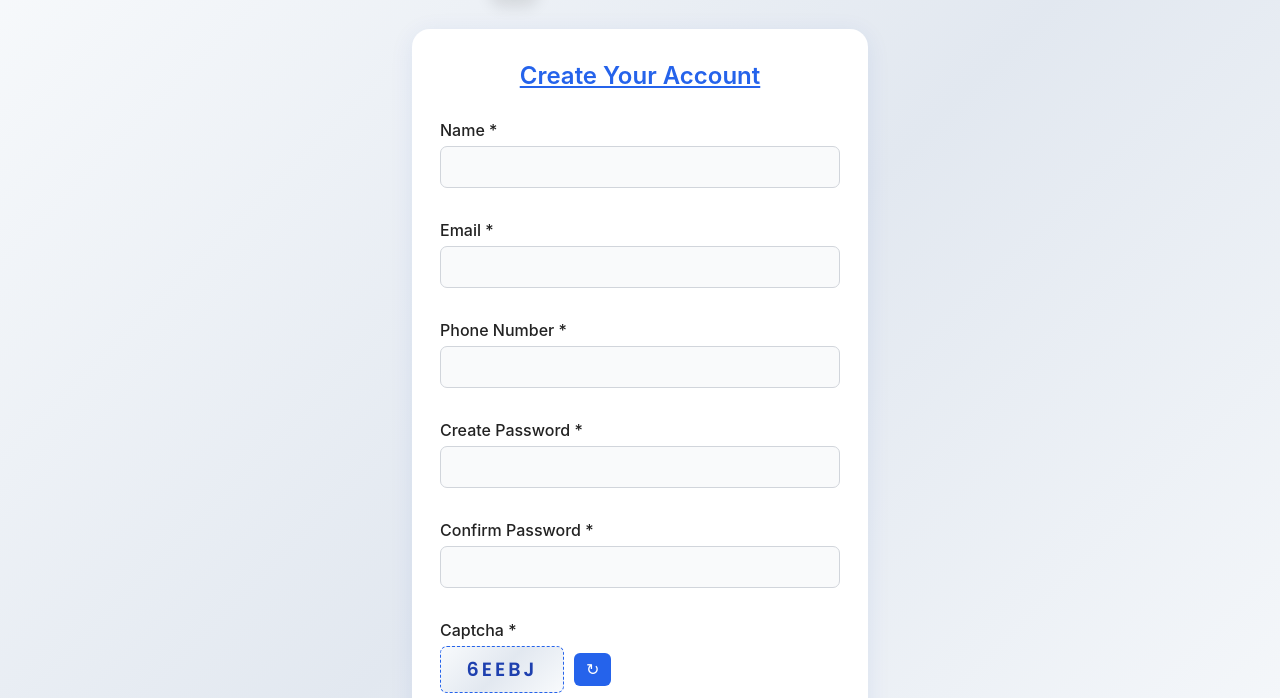
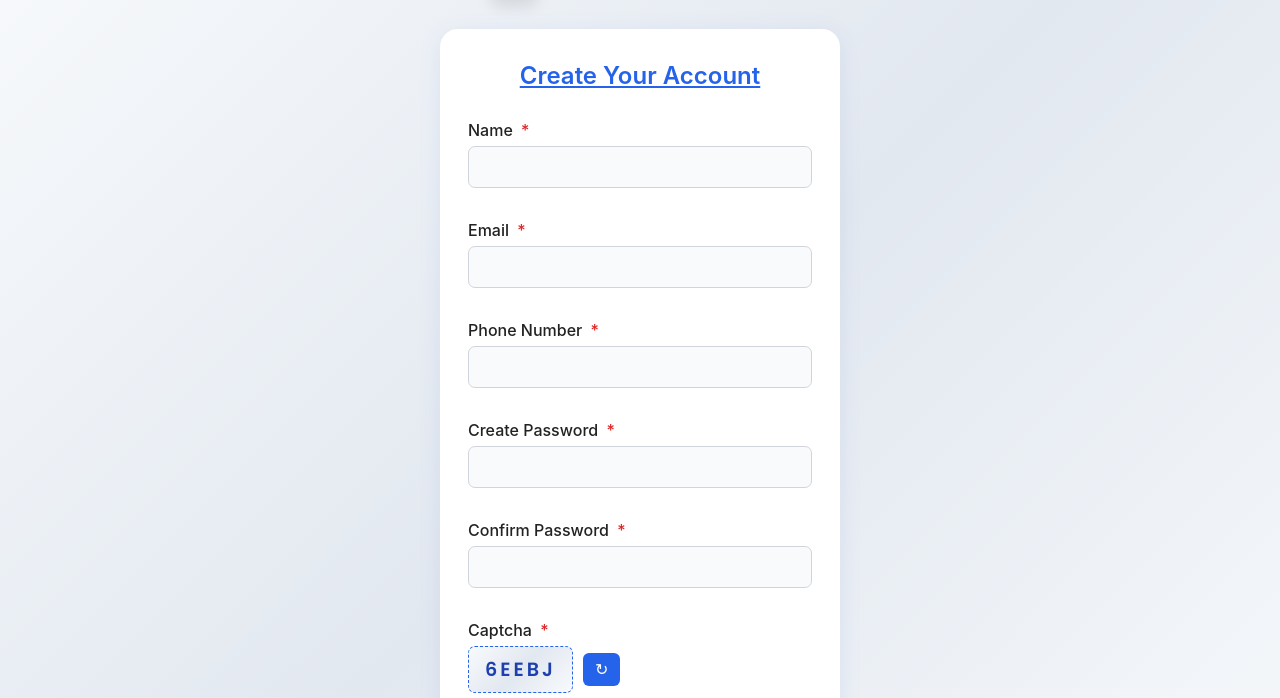
Before and after one commit to Aaravkumar7479/Find-my-shop, a plain HTML site: page signup.html in a window 1280 px wide. Shown: the part 99-797 px from the top of the page. Drawn offline with Linux system fonts and the light colour scheme.

Commit message:
add * to red color

```diff
--- a/signup.css
+++ b/signup.css
@@ -1,7 +1,7 @@
    *{
             margin: 0;
             padding: 0;
-            /* box-sizing: border-box; */
+            box-sizing: border-box;
         }
     :root {
       --primary: #2563eb;
@@ -140,6 +140,10 @@
       outline: none;
       background: #fff;
     }
+    .asterisk{
+      color: var(--error);
+      margin-left: 4px;
+    }
     .error-msg {
       color: var(--error);
       font-size: 0.92rem;
--- a/signup.html
+++ b/signup.html
@@ -22,32 +22,44 @@
     <h2>Create Your Account</h2>
     <form id="signupForm" autocomplete="off" novalidate>
       <div class="form-group">
-        <label for="name">Name *</label>
+        <label for="name">Name
+          <span class="asterisk">*</span>
+           </label>
         <input type="text" id="name" name="name" required>
         <div class="error-msg" id="nameError"></div>
       </div>
       <div class="form-group">
-        <label for="email">Email *</label>
+        <label for="email">Email
+          <span class="asterisk">*</span>
+        </label>
         <input type="email" id="email" name="email" required>
         <div class="error-msg" id="emailError"></div>
       </div>
       <div class="form-group">
-        <label for="phone">Phone Number *</label>
+        <label for="phone">Phone Number
+          <span class="asterisk">*</span>
+        </label>
         <input type="tel" id="phone" name="phone" maxlength="10" required>
         <div class="error-msg" id="phoneError"></div>
       </div>
       <div class="form-group">
-        <label for="password">Create Password *</label>
+        <label for="password">Create Password
+          <span class="asterisk">*</span>
+        </label>
         <input type="password" id="password" name="password" required>
         <div class="error-msg" id="passwordError"></div>
       </div>
       <div class="form-group">
-        <label for="confirmPassword">Confirm Password *</label>
+        <label for="confirmPassword">Confirm Password
+          <span class="asterisk">*</span>
+        </label>
         <input type="password" id="confirmPassword" name="confirmPassword" required>
         <div class="error-msg" id="confirmPasswordError"></div>
       </div>
       <div class="form-group">
-        <label for="captchaInput">Captcha *</label>
+        <label for="captchaInput">Captcha
+          <span class="asterisk">*</span>
+        </label>
         <div class="captcha-row">
           <span class="captcha-box" id="captchaBox"></span>
           <button type="button" class="refresh-btn" id="refreshCaptcha" title="Refresh Captcha">&#x21bb;</button>
```
